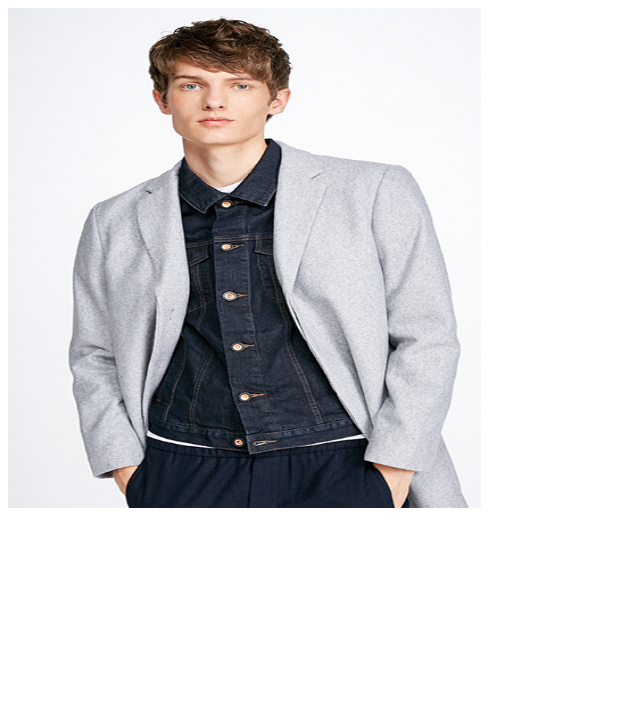
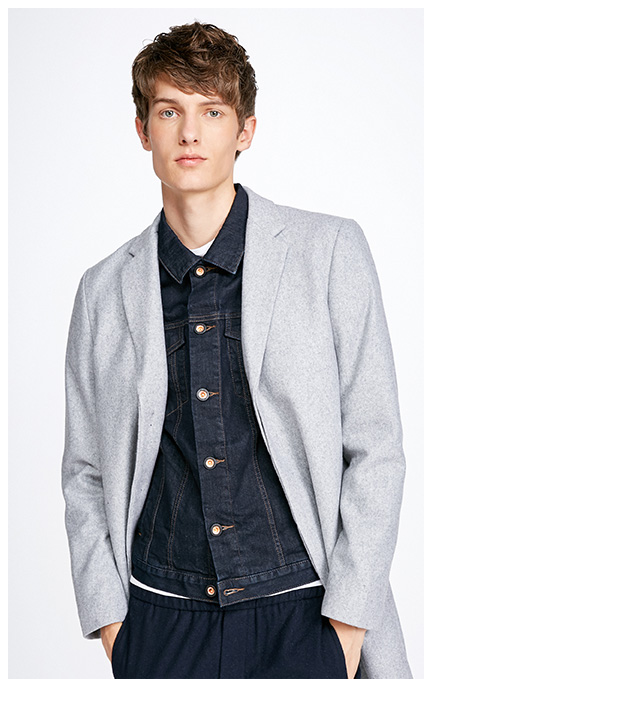
Before and after one commit to daoci3399/photo, a plain HTML site: page index.html in a window 1280 px wide. Shown: the whole page, without its empty margins (0-640 px from the left). Drawn offline with Linux system fonts and the light colour scheme.

Commit message:
Update index.html

```diff
--- a/index.html
+++ b/index.html
@@ -6,6 +6,6 @@
 </head>
 
 <body>
-<img src="dayi.jpg" width="473" height="500" alt=""/>
+<img src="dayi.jpg" alt=""/>
 </body>
 </html>
```
